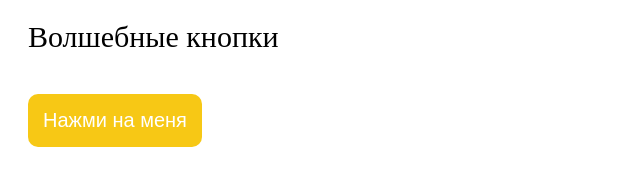
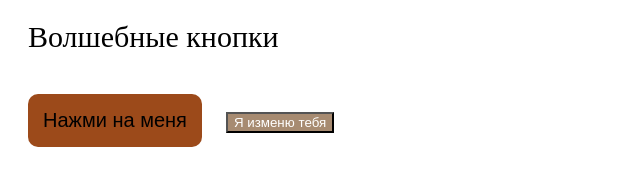
Before and after one commit to LutsDM/frontEnd, a plain HTML site: page lesson_10/homework10/index.html in a window 1280 px wide. Both pictures are taken after a click on the button "Нажми на меня". Shown: the whole page, without its empty margins (0-640 px from the left). Drawn offline with Linux system fonts and the light colour scheme.

Commit message:
button in js

```diff
--- a/lesson_10/homework10/index.html
+++ b/lesson_10/homework10/index.html
@@ -1,15 +1,15 @@
 <!DOCTYPE html>
 <html lang="en">
-<head>
-    <meta charset="UTF-8">
+  <head>
+    <meta charset="UTF-8" />
     <script defer src="./index.js"></script>
-    <link rel="stylesheet" href="./index.css">
+    <link rel="stylesheet" href="./index.css" />
     <title>Exercise 1</title>
-</head>
-<body>
-
-    <p id='text'>Волшебные кнопки</p>
+  </head>
+  <body>
+    <p id="text">Волшебные кнопки</p>
     <button id="magic-btn">Нажми на меня</button>
 
-</body>
+    <script src="index.js"></script>
+  </body>
 </html>
--- a/lesson_10/homework10/index.js
+++ b/lesson_10/homework10/index.js
@@ -9,6 +9,12 @@ btn.addEventListener('click', () => {
   // при нажатии на первую кнопку
   // работайте с clonedBtn
   // ваш код начинается здесь
+  document.body.appendChild(clonedBtn);
+  clonedBtn.innerText = "Я изменю тебя";
+  clonedBtn.style.backgroundColor =  "#a78b71";
+  clonedBtn.style.color = "white";
+  btn.style.backgroundColor = "#9c4a1a";
+  btn.style.color = "black";
 
 })
 
```
